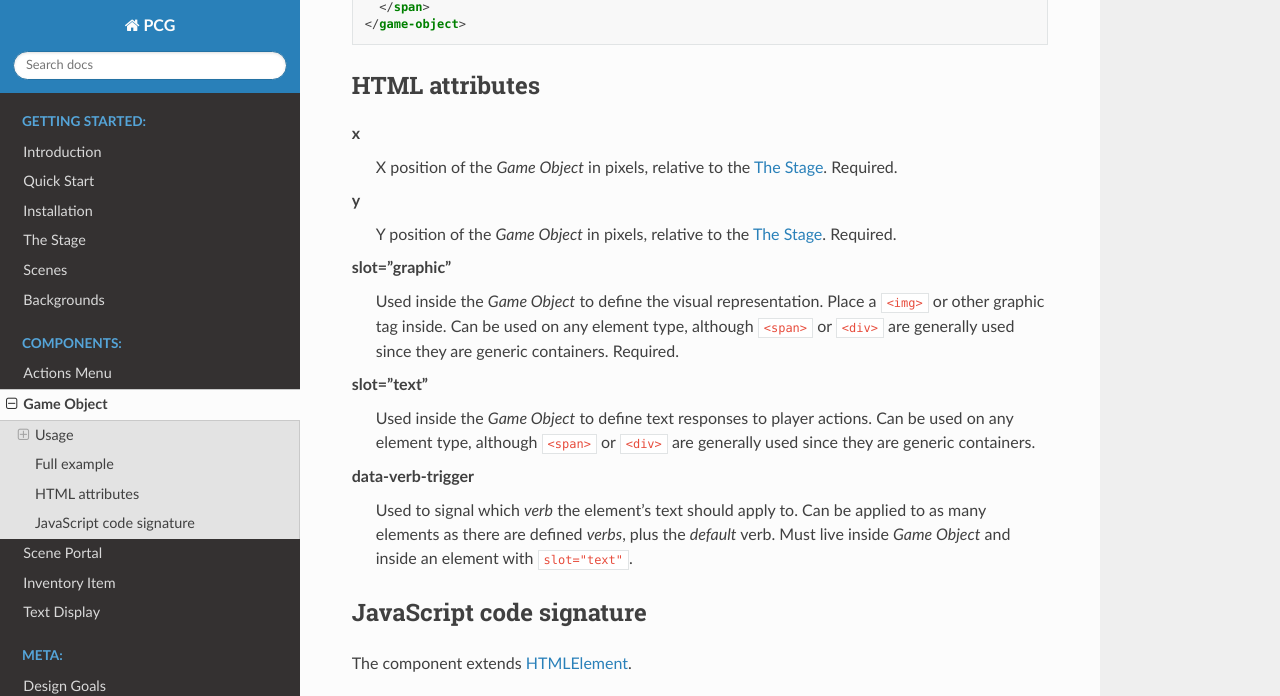
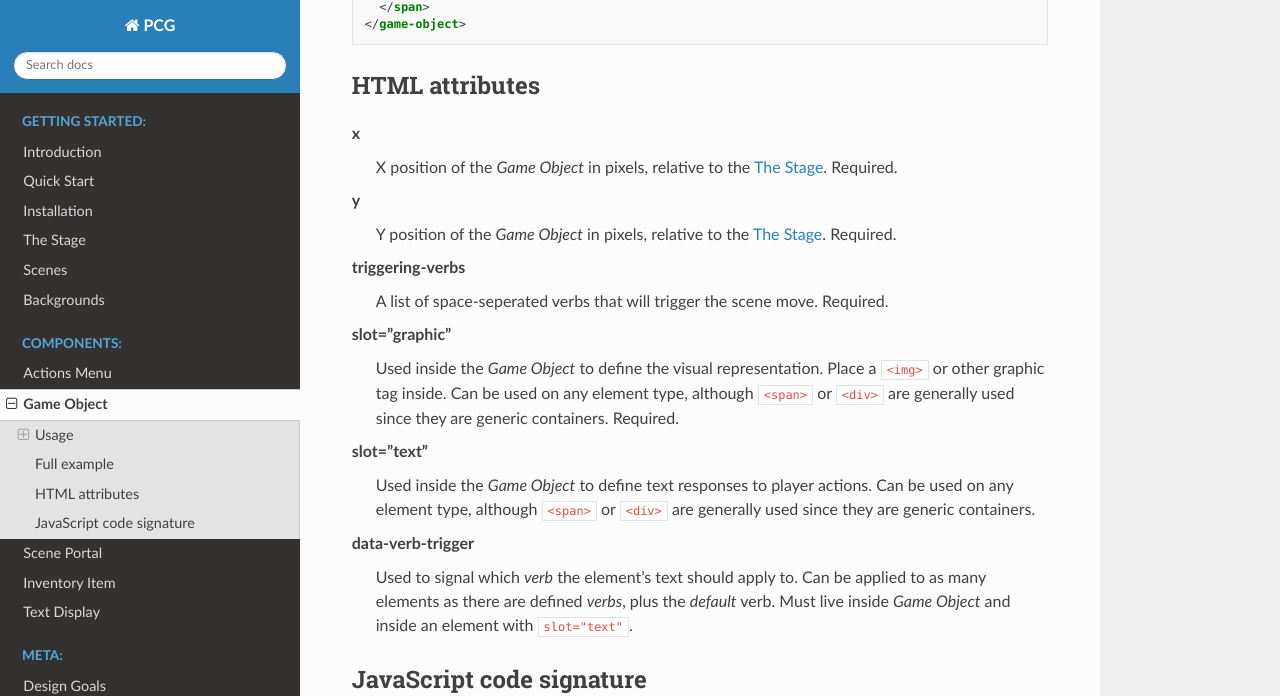
Before and after one commit to bronzehedwick/pcg, a Sphinx documentation site: the page built from docs/components/game-object.rst, in a window 1280 px wide and 900 px high, scrolled down 1900 px, cut to the strip 0-696 px from the top of the window. Built offline with Sphinx 7.4.7 and the Read the Docs theme 2.0.0, drawn with Linux system fonts in a browser that asks for light colours.

Commit message:
Move triggering verbs to game object

```diff
--- a/docs/components/game-object.rst
+++ b/docs/components/game-object.rst
@@ -108,6 +108,9 @@
 y
   Y position of the *Game Object* in pixels, relative to the :doc:`../usage/stage`. Required.
 
+triggering-verbs
+  A list of space-seperated verbs that will trigger the scene move. Required.
+
 slot="graphic"
   Used inside the *Game Object* to define the visual representation. Place a ``<img>`` or other graphic tag inside. Can be used on any element type, although ``<span>`` or ``<div>`` are generally used since they are generic containers. Required.
 
--- a/src/components/game-object/game-object.mjs
+++ b/src/components/game-object/game-object.mjs
@@ -1,5 +1,6 @@
 // import { state } from '../../pcg.mjs';
 
+// Add a single template to the DOM for all game objects to reference.
 const gameObjectTemplate = document.createElement('template');
 gameObjectTemplate.id = 'game-object-template';
 gameObjectTemplate.innerHTML = `
@@ -36,6 +37,11 @@
 
     const template = document.getElementById('game-object-template');
     shadow.appendChild(template.content.cloneNode(true));
+
+    this.triggeringVerbs = this.getAttribute('triggering-verbs');
+    if (this.triggeringVerbs) {
+      this.triggeringVerbs = this.triggeringVerbs.split(' ');
+    }
 
     this.callbacks = [];
     this.addEventListener('pointerup', this.delegateInteraction, false);
--- a/src/components/scene-portal/scene-portal.mjs
+++ b/src/components/scene-portal/scene-portal.mjs
@@ -17,11 +17,6 @@
     super();
 
     this.scene = this.getAttribute('scene');
-    this.triggeringVerbs = this.getAttribute('triggering-verbs');
-    if (this.triggeringVerbs) {
-      this.triggeringVerbs = this.triggeringVerbs.split(' ');
-    }
-
     this.registerInteractCallback(this.sceneCallback);
   }
 
```
